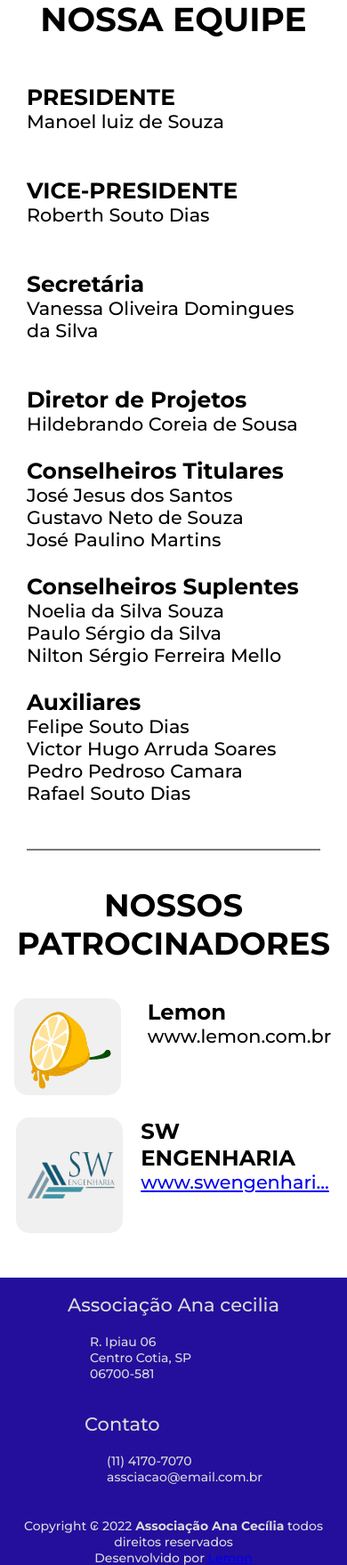
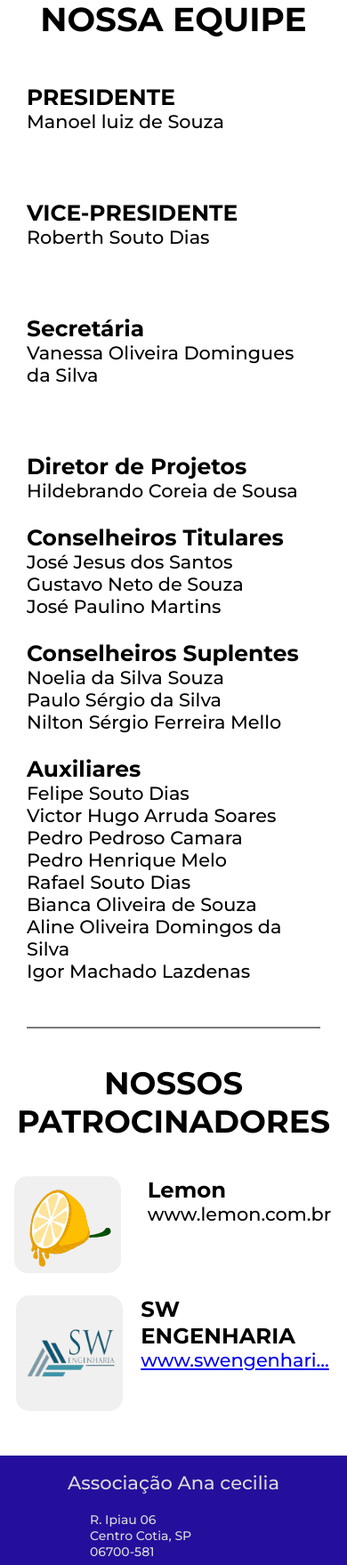
Before and after one commit to Antonio723/ana_cecilia_v2, a PHP site: page /html/institucional.html in a window 390 px wide. Shown: the part 166-1925 px from the top of the page at 89% size. Run offline with PHP 8.4, Linux system fonts and the light colour scheme.

Commit message:
austes responsividade

```diff
--- a/css/home/mobile.css
+++ b/css/home/mobile.css
@@ -21,7 +21,7 @@
     }
 
     .imagens>img{
-        width: 100%;
+        width: 80%;
         height: 100%;
     }
 
--- a/css/home/screen.css
+++ b/css/home/screen.css
@@ -40,6 +40,6 @@ main{
 }
 
 .imagens>img{
-    width: 30%;
+    width: 20%;
     height: 100%;
 }
--- a/css/institucional/screen.css
+++ b/css/institucional/screen.css
@@ -43,12 +43,10 @@ hr{
 .partnerCards{
     display: flex;
     flex-wrap: wrap;
-    column-gap: 5%;
 }
 
 .partnerCard{
     display: flex;
-    width: 30%;
     column-gap: 30px;
 }
 
@@ -62,7 +60,7 @@ hr{
 }
 
 .leftMebers{
-    row-gap: 50px;
+    row-gap: 75px;
 }
 
 .textPartener{
--- a/html/doacao.html
+++ b/html/doacao.html
@@ -23,7 +23,7 @@
                 <ul class="menu-screen">
                     <li class="item_menu"><a href="home.html" class="text_menu">Home</a></li>
                     <li class="item_menu"><a href="institucional.html" class="text_menu">Institucional</a></li>
-                    <li class="item_menu"><a href="" class="text_menu">Nossas ações</a></li>
+                    <!-- <li class="item_menu"><a href="" class="text_menu">Nossas ações</a></li> -->
                     <li class="item_menu causa"><a href="juntese.html" class="text_menu">Junte-se à causa</a></li>
                     <li class="item_menu doacao"><a href="doacao.html" class="text_menu">QUERO DOAR</a></li>
                 </ul>
@@ -34,7 +34,7 @@
                 <ul class="menu-mobile">
                     <li class="item_menu"><a href="home.html" class="text_menu">Home</a></li>
                     <li class="item_menu"><a href="institucional.html" class="text_menu">Institucional</a></li>
-                    <li class="item_menu"><a href="" class="text_menu">Nossas ações</a></li>
+                    <!-- <li class="item_menu"><a href="" class="text_menu">Nossas ações</a></li> -->
                     <li class="quebraDeTexto item_menu causa"><a href="juntese.html" class="text_menu">Junte-se à causa</a></li>
                     <li class="quebraDeTexto item_menu doacao"><a href="doacao.html" class="text_menu">QUERO DOAR</a>
                     </li>
--- a/html/institucional.html
+++ b/html/institucional.html
@@ -81,7 +81,11 @@
                     <p>Felipe Souto Dias</p>
                     <p>Victor Hugo Arruda Soares</p>
                     <p>Pedro Pedroso Camara</p>
+                    <p>Pedro Henrique Melo</p>
                     <p>Rafael Souto Dias</p>
+                    <p>Bianca Oliveira de Souza</p>
+                    <p>Aline Oliveira Domingos da Silva</p>
+                    <p>Igor Machado Lazdenas</p>
                 </div>
 
             </div>
--- a/html/juntese.html
+++ b/html/juntese.html
@@ -23,7 +23,7 @@
                 <ul class="menu-screen">
                     <li class="item_menu"><a href="home.html" class="text_menu">Home</a></li>
                     <li class="item_menu"><a href="institucional.html" class="text_menu">Institucional</a></li>
-                    <li class="item_menu"><a href="" class="text_menu">Nossas ações</a></li>
+                    <!-- <li class="item_menu"><a href="" class="text_menu">Nossas ações</a></li> -->
                     <li class="item_menu causa"><a href="juntese.html" class="text_menu selecionado">Junte-se à causa</a></li>
                     <li class="item_menu doacao"><a href="doacao.html" class="text_menu">QUERO DOAR</a></li>
                 </ul>
@@ -34,7 +34,7 @@
                 <ul class="menu-mobile">
                     <li class="item_menu"><a href="home.html" class="text_menu">Home</a></li>
                     <li class="item_menu"><a href="institucional.html" class="text_menu">Institucional</a></li>
-                    <li class="item_menu"><a href="" class="text_menu">Nossas ações</a></li>
+                    <!-- <li class="item_menu"><a href="" class="text_menu">Nossas ações</a></li> -->
                     <li class="quebraDeTexto item_menu causa"><a href="juntese.html" class="text_menu selecionado">Junte-se à causa</a></li>
                     <li class="quebraDeTexto item_menu doacao"><a href="doacao.html" class="text_menu">QUERO DOAR</a>
                     </li>
```
Also changed, not shown: html/home.html (+3 -4 lines).
